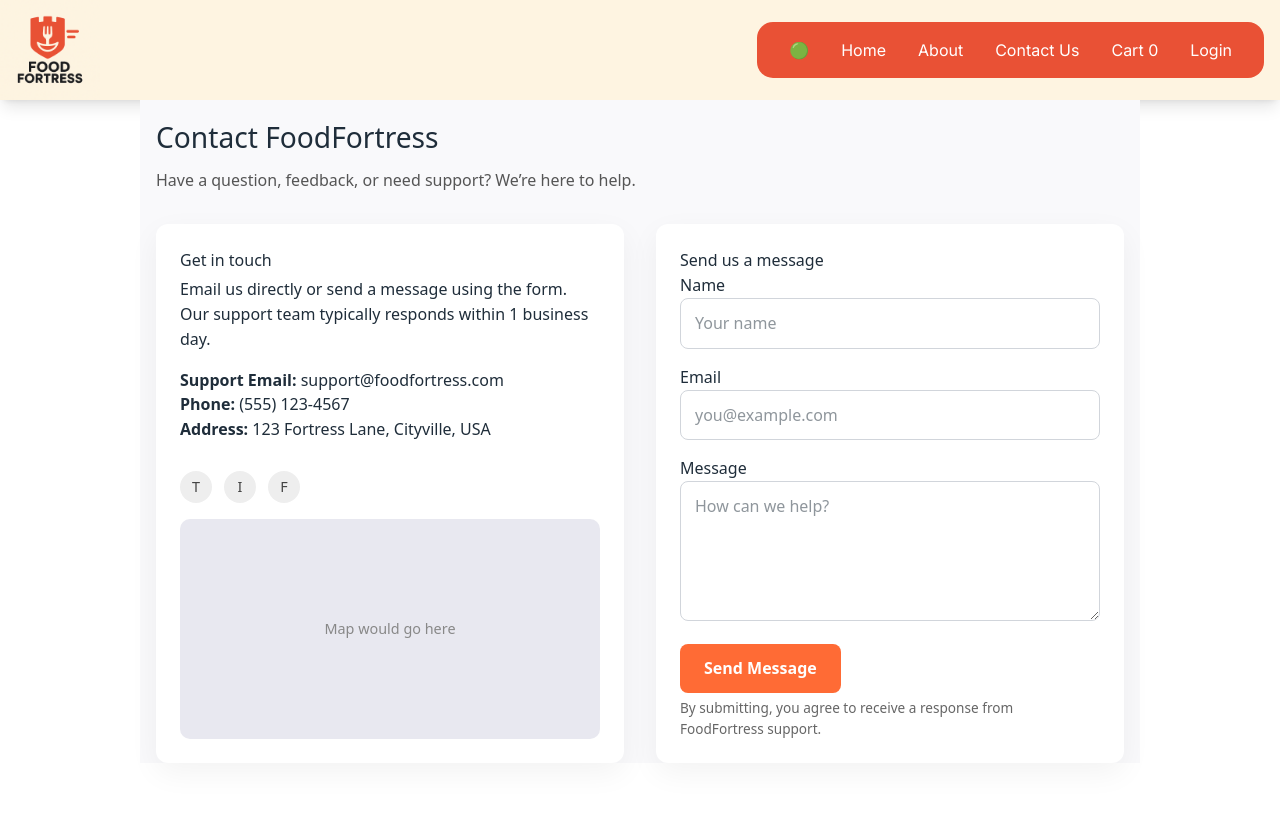
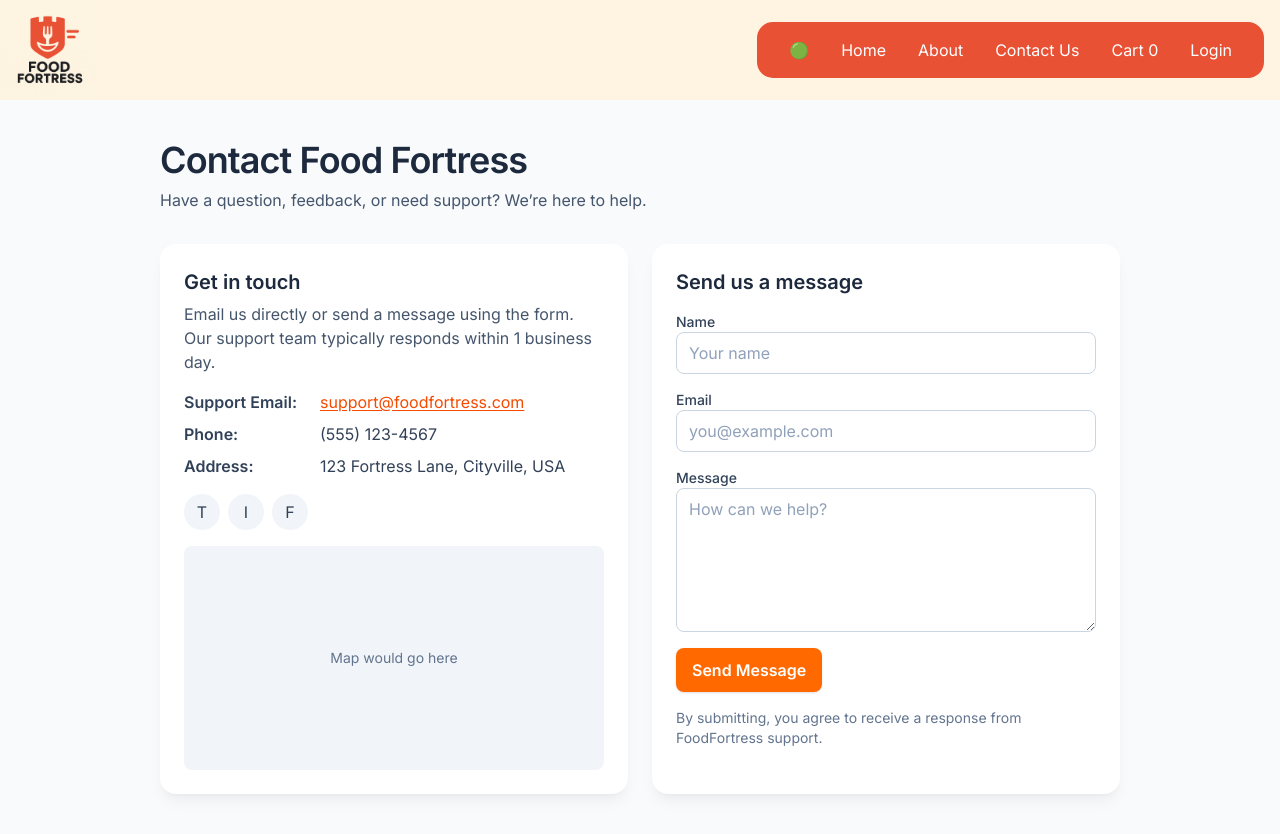
Before and after one commit to PranavMare/Food-Fortress, a React (Vite) app: page /contact in a window 1280 px wide. Shown: the top 834 px of the page. Before the commit the page ends 800 px from the top, so only its background shows below. Built offline with nearby package versions, Linux system fonts and the light colour scheme.

Commit message:
Add a demo test

```diff
--- a/babel.config.js
+++ b/babel.config.js
@@ -1,3 +1,6 @@
 module.exports = {
-  presets: [["@babel/preset-env", { targets: { node: "current" } }]],
+  presets: [
+    ["@babel/preset-env", { targets: { node: "current" } }],
+    ["@babel/preset-react", { runtime: "automatic" }],
+  ],
 };
--- a/package.json
+++ b/package.json
@@ -38,8 +38,10 @@
     "url": "^0.11.4"
   },
   "dependencies": {
+    "@babel/preset-react": "^7.27.1",
     "@reduxjs/toolkit": "^2.8.2",
     "@tailwindcss/postcss": "^4.1.12",
+    "@testing-library/jest-dom": "^6.8.0",
     "cors": "^2.8.5",
     "express": "^5.1.0",
     "fetch-cookie": "^3.1.0",
--- a/src/components/Contact.js
+++ b/src/components/Contact.js
@@ -1,123 +1,4 @@
 import React, { useState } from "react";
-import Header from "./Header";
-
-const styles = {
-  page: {
-    fontFamily: 'system-ui,-apple-system,BlinkMacSystemFont,"Segoe UI",Roboto,sans-serif',
-    background: "#f9f9fb",
-    color: "#1f2d3a",
-    lineHeight: 1.55,
-    padding: "0 1rem",
-    maxWidth: 1000,
-    margin: "0 auto",
-  },
-  section: {
-    marginTop: "2rem",
-    display: "grid",
-    gap: "2rem",
-    gridTemplateColumns: "1fr 1fr",
-  },
-  infoCard: {
-    background: "#fff",
-    borderRadius: 12,
-    padding: "1.5rem",
-    boxShadow: "0 10px 30px rgba(0,0,0,0.05)",
-    display: "flex",
-    flexDirection: "column",
-    justifyContent: "space-between",
-  },
-  formCard: {
-    background: "#fff",
-    borderRadius: 12,
-    padding: "1.5rem",
-    boxShadow: "0 10px 30px rgba(0,0,0,0.05)",
-  },
-  heading: {
-    marginTop: 0,
-    fontSize: "clamp(1.75rem,2.2vw,2.5rem)",
-  },
-  subtext: {
-    margin: "0.5rem 0 1rem",
-    color: "#555",
-    fontSize: "1rem",
-  },
-  input: {
-    width: "100%",
-    padding: "12px 14px",
-    borderRadius: 8,
-    border: "1px solid #d1d5db",
-    fontSize: "1rem",
-    marginBottom: "1rem",
-    outline: "none",
-  },
-  textarea: {
-    width: "100%",
-    padding: "12px 14px",
-    borderRadius: 8,
-    border: "1px solid #d1d5db",
-    fontSize: "1rem",
-    minHeight: 140,
-    resize: "vertical",
-    marginBottom: "1rem",
-    outline: "none",
-  },
-  button: {
-    background: "#ff6b35",
-    color: "#fff",
-    padding: "12px 24px",
-    border: "none",
-    borderRadius: 8,
-    cursor: "pointer",
-    fontWeight: 600,
-    fontSize: "1rem",
-  },
-  small: {
-    fontSize: "0.85rem",
-    color: "#666",
-    marginTop: "0.25rem",
-  },
-  socialRow: {
-    display: "flex",
-    gap: "0.75rem",
-    marginTop: "0.5rem",
-  },
-  socialLink: {
-    textDecoration: "none",
-    display: "inline-flex",
-    alignItems: "center",
-    justifyContent: "center",
-    background: "#eee",
-    width: 32,
-    height: 32,
-    borderRadius: "50%",
-    fontSize: "0.9rem",
-    color: "#444",
-  },
-  mapPlaceholder: {
-    background: "#e8e8f0",
-    borderRadius: 10,
-    height: "220px",
-    display: "flex",
-    alignItems: "center",
-    justifyContent: "center",
-    color: "#888",
-    fontSize: "0.9rem",
-    marginTop: "1rem",
-  },
-  error: {
-    color: "#c0392b",
-    fontSize: "0.85rem",
-    marginBottom: "0.5rem",
-  },
-  fullWidth: {
-    gridColumn: "1 / -1",
-  },
-  "@media (max-width: 900px)": {
-    section: {
-      gridTemplateColumns: "1fr",
-    },
-  },
-};
 
 const Contact = () => {
   const [form, setForm] = useState({ name: "", email: "", message: "" });
@@ -137,9 +18,7 @@ const Contact = () => {
   const handleChange = (e) => {
     const { name, value } = e.target;
     setForm((prev) => ({ ...prev, [name]: value }));
-    if (touched[name]) {
-      setErrors(validate({ ...form, [name]: value }));
-    }
+    if (touched[name]) setErrors(validate({ ...form, [name]: value }));
   };
 
   const handleBlur = (e) => {
@@ -153,134 +32,182 @@ const Contact = () => {
     const v = validate(form);
     setErrors(v);
     setTouched({ name: true, email: true, message: true });
-    if (Object.keys(v).length === 0) {
-      // placeholder for real submission logic (e.g., API call)
-      setSubmitted(true);
-    }
+    if (Object.keys(v).length === 0) setSubmitted(true);
   };
 
+  const inputBase = "block w-full rounded-lg border bg-white px-3 py-2 text-base outline-none transition placeholder:text-slate-400";
+  const okFocus = "focus:border-orange-500 focus:ring-2 focus:ring-orange-500/20 border-slate-300";
+  const errFocus = "border-red-500 focus:ring-2 focus:ring-red-500/20";
+
   return (
-    <div style={styles.page}>
-      <div style={{ paddingTop: "1rem" }}>
-        <h1 style={styles.heading}>Contact FoodFortress</h1>
-        <p style={styles.subtext}>Have a question, feedback, or need support? We’re here to help.</p>
+    <div className="min-h-screen bg-slate-50 text-slate-800">
+      <main className="mx-auto max-w-5xl px-4 sm:px-6 lg:px-8 py-6 sm:py-10">
+        <header className="mb-6 sm:mb-8">
+          <h1 className="text-3xl sm:text-4xl font-semibold tracking-tight">Contact Food Fortress</h1>
+          <p className="mt-2 text-slate-600">Have a question, feedback, or need support? We’re here to help.</p>
+        </header>
+
+        <section className="grid gap-6 md:grid-cols-2">
+          {/* Info card */}
+          <aside className="flex flex-col justify-between rounded-2xl bg-white p-6 shadow-lg shadow-slate-900/5">
+            <div>
+              <h2 className="text-xl font-semibold">Get in touch</h2>
+              <p className="mt-1.5 text-slate-600">
+                Email us directly or send a message using the form. Our support team typically responds within 1 business day.
+              </p>
+
+              <dl className="mt-4 space-y-2 text-slate-700">
+                <div className="flex gap-2">
+                  <dt className="font-semibold w-32">Support Email:</dt>
+                  <dd>
+                    <a href="mailto:support@foodfortress.com" className="text-orange-600 hover:text-orange-700 underline underline-offset-2">
+                      support@foodfortress.com
+                    </a>
+                  </dd>
+                </div>
+                <div className="flex gap-2">
+                  <dt className="font-semibold w-32">Phone:</dt>
+                  <dd>(555) 123-4567</dd>
+                </div>
+                <div className="flex gap-2">
+                  <dt className="font-semibold w-32">Address:</dt>
+                  <dd>123 Fortress Lane, Cityville, USA</dd>
+                </div>
+              </dl>
             </div>
 
-      <div style={styles.section}>
-        <div style={styles.infoCard}>
             <div>
-            <h2>Get in touch</h2>
-            <p style={{ marginTop: 4 }}>Email us directly or send a message using the form. Our support team typically responds within 1 business day.</p>
-            <div style={{ marginTop: "1rem" }}>
-              <p>
-                <strong>Support Email:</strong> <a href="mailto:support@foodfortress.com">support@foodfortress.com</a>
-              </p>
-              <p>
-                <strong>Phone:</strong> (555) 123-4567
-              </p>
-              <p>
-                <strong>Address:</strong> 123 Fortress Lane, Cityville, USA
-              </p>
-            </div>
-          </div>
-          <div>
-            <div style={styles.socialRow}>
-              <a aria-label="Twitter" href="#" style={styles.socialLink}>
+              <div className="mt-4 flex gap-2">
+                <a
+                  aria-label="Twitter"
+                  href="#"
+                  className="inline-flex h-9 w-9 items-center justify-center rounded-full bg-slate-100 text-slate-700 hover:bg-slate-200 transition"
+                >
                   T
                 </a>
-              <a aria-label="Instagram" href="#" style={styles.socialLink}>
+                <a
+                  aria-label="Instagram"
+                  href="#"
+                  className="inline-flex h-9 w-9 items-center justify-center rounded-full bg-slate-100 text-slate-700 hover:bg-slate-200 transition"
+                >
                   I
                 </a>
-              <a aria-label="Facebook" href="#" style={styles.socialLink}>
+                <a
+                  aria-label="Facebook"
+                  href="#"
+                  className="inline-flex h-9 w-9 items-center justify-center rounded-full bg-slate-100 text-slate-700 hover:bg-slate-200 transition"
+                >
                   F
                 </a>
               </div>
-            <div style={styles.mapPlaceholder} aria-label="Map placeholder">
+
+              <div aria-label="Map placeholder" className="mt-4 grid h-56 place-items-center rounded-lg bg-slate-100 text-sm text-slate-500">
                 Map would go here
               </div>
             </div>
-        </div>
+          </aside>
 
-        <div style={styles.formCard}>
-          <h2>Send us a message</h2>
+          {/* Form card */}
+          <div className="rounded-2xl bg-white p-6 shadow-lg shadow-slate-900/5">
+            <h2 className="text-xl font-semibold">Send us a message</h2>
+
             {submitted ? (
-            <div>
+              <div className="mt-4 rounded-lg border border-emerald-200 bg-emerald-50 p-4 text-emerald-800">
                 <p>
                   Thank you, <strong>{form.name}</strong>. Your message has been received. We’ll reply to <strong>{form.email}</strong> shortly.
                 </p>
               </div>
             ) : (
-            <form onSubmit={handleSubmit} noValidate>
+              <form onSubmit={handleSubmit} noValidate className="mt-4 space-y-4">
+                {/* Name */}
                 <div>
-                <label htmlFor="name">Name</label>
+                  <label htmlFor="name" className="block text-sm font-medium text-slate-700">
+                    Name
+                  </label>
                   <input
                     aria-required="true"
                     aria-invalid={errors.name ? "true" : "false"}
+                    aria-describedby={errors.name ? "name-error" : undefined}
                     id="name"
                     name="name"
                     type="text"
+                    autoComplete="name"
                     placeholder="Your name"
-                  style={styles.input}
+                    className={`${inputBase} ${errors.name && touched.name ? errFocus : okFocus}`}
                     value={form.name}
                     onChange={handleChange}
                     onBlur={handleBlur}
                   />
                   {touched.name && errors.name && (
-                  <div role="alert" style={styles.error}>
+                    <p id="name-error" role="alert" className="mt-1 text-sm text-red-600">
                       {errors.name}
-                  </div>
+                    </p>
                   )}
                 </div>
 
+                {/* Email */}
                 <div>
-                <label htmlFor="email">Email</label>
+                  <label htmlFor="email" className="block text-sm font-medium text-slate-700">
+                    Email
+                  </label>
                   <input
                     aria-required="true"
                     aria-invalid={errors.email ? "true" : "false"}
+                    aria-describedby={errors.email ? "email-error" : undefined}
                     id="email"
                     name="email"
                     type="email"
+                    autoComplete="email"
                     placeholder="you@example.com"
-                  style={styles.input}
+                    className={`${inputBase} ${errors.email && touched.email ? errFocus : okFocus}`}
                     value={form.email}
                     onChange={handleChange}
                     onBlur={handleBlur}
                   />
                   {touched.email && errors.email && (
-                  <div role="alert" style={styles.error}>
+                    <p id="email-error" role="alert" className="mt-1 text-sm text-red-600">
                       {errors.email}
-                  </div>
+                    </p>
                   )}
                 </div>
 
+                {/* Message */}
                 <div>
-                <label htmlFor="message">Message</label>
+                  <label htmlFor="message" className="block text-sm font-medium text-slate-700">
+                    Message
+                  </label>
                   <textarea
                     aria-required="true"
                     aria-invalid={errors.message ? "true" : "false"}
+                    aria-describedby={errors.message ? "message-error" : undefined}
                     id="message"
                     name="message"
                     placeholder="How can we help?"
-                  style={styles.textarea}
+                    className={`${inputBase} min-h-36 resize-y ${errors.message && touched.message ? errFocus : okFocus}`}
                     value={form.message}
                     onChange={handleChange}
                     onBlur={handleBlur}
                   />
                   {touched.message && errors.message && (
-                  <div role="alert" style={styles.error}>
+                    <p id="message-error" role="alert" className="mt-1 text-sm text-red-600">
                       {errors.message}
-                  </div>
+                    </p>
                   )}
                 </div>
 
-              <button type="submit" style={styles.button}>
+                <button
+                  type="submit"
+                  className="inline-flex items-center justify-center rounded-lg bg-orange-500 px-4 py-2.5 font-semibold text-white shadow-sm transition hover:bg-orange-600 focus:outline-none focus:ring-2 focus:ring-orange-500/40 active:scale-[.99]"
+                >
                   Send Message
                 </button>
-              <div style={styles.small}>By submitting, you agree to receive a response from FoodFortress support.</div>
+
+                <p className="text-sm text-slate-500">By submitting, you agree to receive a response from FoodFortress support.</p>
               </form>
             )}
           </div>
-      </div>
+        </section>
+      </main>
     </div>
   );
 };
```
Also changed, not shown: 2 other files (tests, documents, lock files or other folders). Lines whose indentation alone changed are shown as unchanged.
